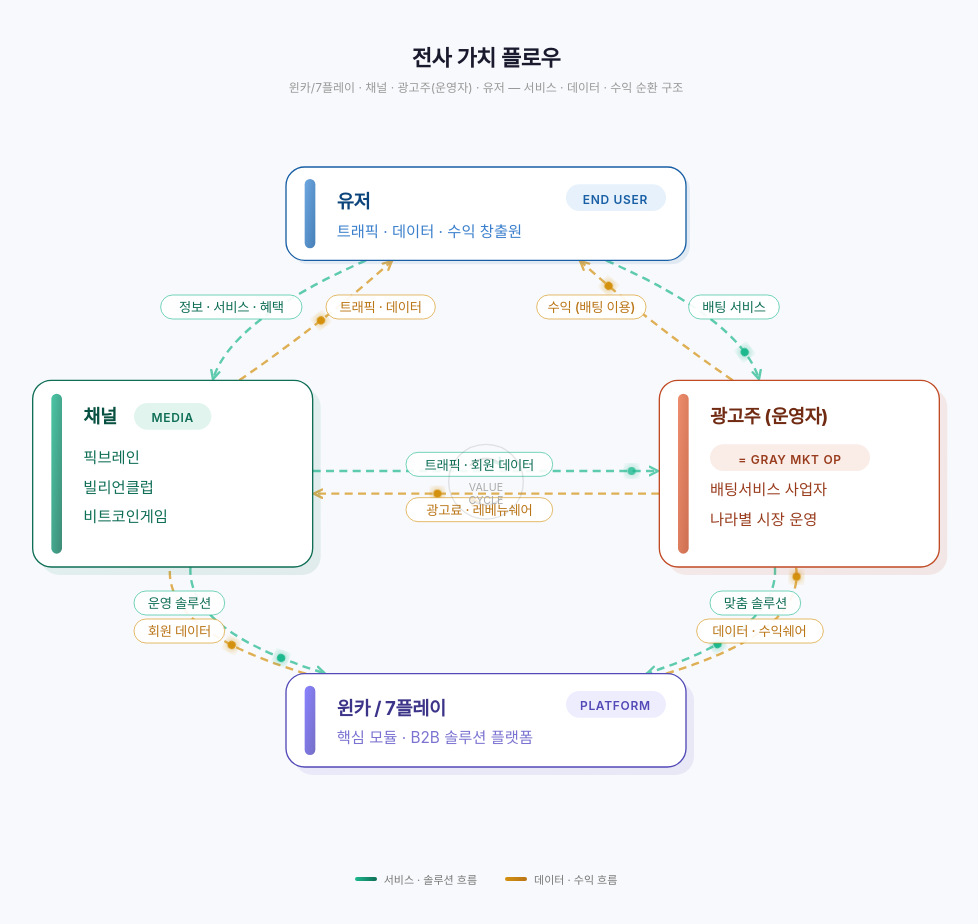
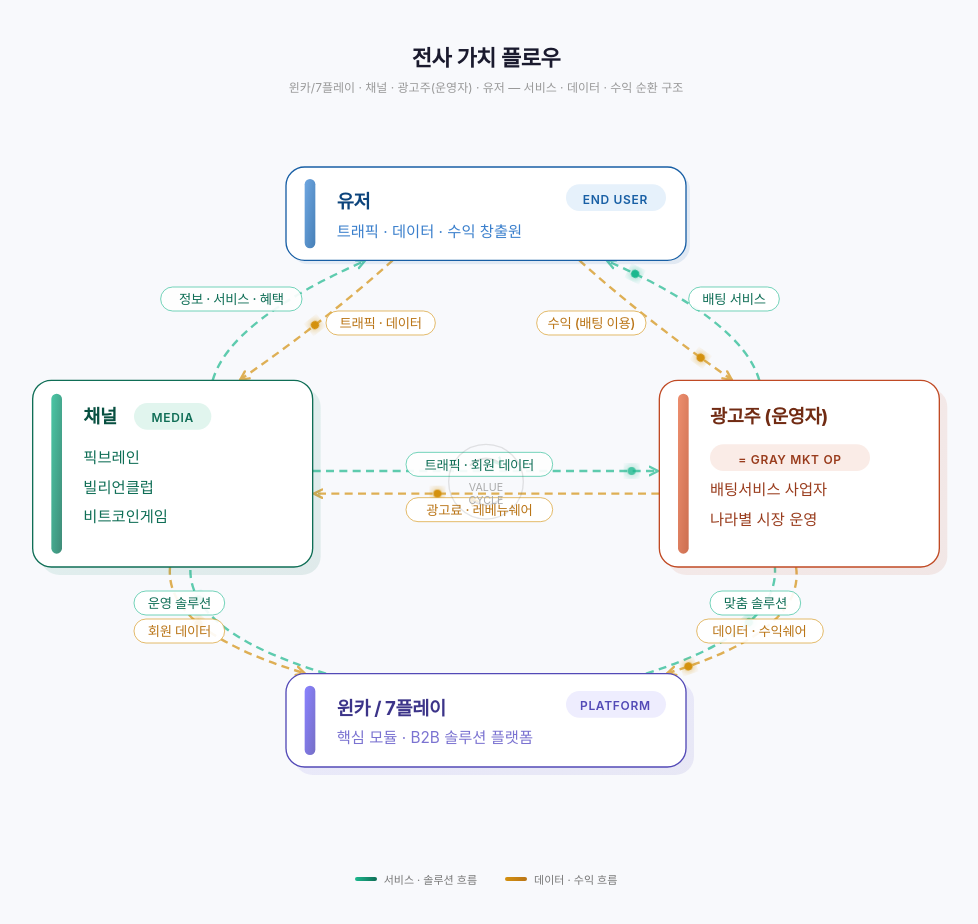
Before and after one commit to ianlee2026/winka-value-flow, a plain HTML site: page index.html in a window 1280 px wide. Shown: the whole page, without its empty margins (154-1132 px from the left). Drawn offline with Linux system fonts and the light colour scheme.

Commit message:
Swap user(top) and winca(bottom) with corrected flow lines

```diff
--- a/index.html
+++ b/index.html
@@ -193,75 +193,81 @@
         <path d="M1 1.5L8 5L1 8.5" fill="none" stroke="#D4910F" stroke-width="2" stroke-linecap="round" stroke-linejoin="round"/>
       </marker>
 
-      <!-- Flow paths (named for particle offset-path) -->
-      <path id="p-wc" d="M 270 100 Q 168 145 155 190" fill="none"/>
-      <path id="p-cw" d="M 175 190 Q 240 145 290 100" fill="none"/>
-      <path id="p-wa" d="M 450 100 Q 552 145 565 190" fill="none"/>
-      <path id="p-aw" d="M 545 190 Q 480 145 430 100" fill="none"/>
-      <path id="p-ca" d="M 230 258 L 490 258" fill="none"/>
-      <path id="p-ac" d="M 490 275 L 230 275" fill="none"/>
-      <path id="p-cu" d="M 140 320 Q 125 375 240 410" fill="none"/>
-      <path id="p-uc" d="M 225 410 Q 108 375 125 320" fill="none"/>
-      <path id="p-au" d="M 575 320 Q 590 375 480 410" fill="none"/>
-      <path id="p-ua" d="M 495 410 Q 610 375 590 320" fill="none"/>
     </defs>
 
     <!-- ===== FLOW LINES ===== -->
-    <!-- Green = service/solution flow -->
-    <path d="M 270 100 Q 168 145 155 190" fill="none" stroke="#1DB88E" stroke-width="1.8" class="flow-line" marker-end="url(#arrG)" opacity="0.7"/>
-    <path d="M 450 100 Q 552 145 565 190" fill="none" stroke="#1DB88E" stroke-width="1.8" class="flow-line" marker-end="url(#arrG)" opacity="0.7"/>
+    <!--
+      Layout: 유저(top, y=30-100) / 채널(left, y=190-330) / 광고주(right, y=190-330) / 윈카(bottom, y=410-480)
+      Green = service/solution provided (green arrow tip = receiver)
+      Amber = data/revenue returned (amber arrow tip = receiver)
+    -->
+
+    <!-- 채널 → 유저(top): 정보·서비스·혜택 (green, upward-left) -->
+    <path d="M 155 190 Q 168 145 270 100" fill="none" stroke="#1DB88E" stroke-width="1.8" class="flow-line" marker-end="url(#arrG)" opacity="0.7"/>
+    <!-- 유저(top) → 채널: 트래픽·데이터 (amber, downward-left) -->
+    <path d="M 290 100 Q 240 145 175 190" fill="none" stroke="#D4910F" stroke-width="1.8" class="flow-line" marker-end="url(#arrA)" opacity="0.7"/>
+
+    <!-- 광고주 → 유저(top): 배팅서비스 (green, upward-right) -->
+    <path d="M 565 190 Q 552 145 450 100" fill="none" stroke="#1DB88E" stroke-width="1.8" class="flow-line" marker-end="url(#arrG)" opacity="0.7"/>
+    <!-- 유저(top) → 광고주: 수익 (amber, downward-right) -->
+    <path d="M 430 100 Q 480 145 545 190" fill="none" stroke="#D4910F" stroke-width="1.8" class="flow-line" marker-end="url(#arrA)" opacity="0.7"/>
+
+    <!-- 채널 → 광고주: 트래픽·회원데이터 (green, horizontal) -->
     <line x1="230" y1="258" x2="490" y2="258" fill="none" stroke="#1DB88E" stroke-width="1.8" class="flow-line" marker-end="url(#arrG)" opacity="0.7"/>
-    <path d="M 140 320 Q 125 375 240 410" fill="none" stroke="#1DB88E" stroke-width="1.8" class="flow-line" marker-end="url(#arrG)" opacity="0.7"/>
-    <path d="M 575 320 Q 590 375 480 410" fill="none" stroke="#1DB88E" stroke-width="1.8" class="flow-line" marker-end="url(#arrG)" opacity="0.7"/>
+    <!-- 광고주 → 채널: 광고료·레베뉴쉐어 (amber, horizontal) -->
+    <line x1="490" y1="275" x2="230" y2="275" fill="none" stroke="#D4910F" stroke-width="1.8" class="flow-line-rev" marker-end="url(#arrA)" opacity="0.7"/>
 
-    <!-- Amber = data/revenue flow -->
-    <path d="M 175 190 Q 240 145 290 100" fill="none" stroke="#D4910F" stroke-width="1.8" class="flow-line-rev" marker-end="url(#arrA)" opacity="0.7"/>
-    <path d="M 545 190 Q 480 145 430 100" fill="none" stroke="#D4910F" stroke-width="1.8" class="flow-line-rev" marker-end="url(#arrA)" opacity="0.7"/>
-    <line x1="490" y1="275" x2="230" y2="275" fill="none" stroke="#D4910F" stroke-width="1.8" class="flow-line-rev" marker-end="url(#arrA)" opacity="0.7"/>
-    <path d="M 225 410 Q 108 375 125 320" fill="none" stroke="#D4910F" stroke-width="1.8" class="flow-line-rev" marker-end="url(#arrA)" opacity="0.7"/>
-    <path d="M 495 410 Q 610 375 590 320" fill="none" stroke="#D4910F" stroke-width="1.8" class="flow-line-rev" marker-end="url(#arrA)" opacity="0.7"/>
+    <!-- 윈카(bottom) → 채널: 운영솔루션 (green, upward-left) -->
+    <path d="M 240 410 Q 125 375 140 320" fill="none" stroke="#1DB88E" stroke-width="1.8" class="flow-line" marker-end="url(#arrG)" opacity="0.7"/>
+    <!-- 채널 → 윈카(bottom): 회원데이터 (amber, downward-left) -->
+    <path d="M 125 320 Q 108 375 225 410" fill="none" stroke="#D4910F" stroke-width="1.8" class="flow-line" marker-end="url(#arrA)" opacity="0.7"/>
+
+    <!-- 윈카(bottom) → 광고주: 맞춤솔루션 (green, upward-right) -->
+    <path d="M 480 410 Q 590 375 575 320" fill="none" stroke="#1DB88E" stroke-width="1.8" class="flow-line" marker-end="url(#arrG)" opacity="0.7"/>
+    <!-- 광고주 → 윈카(bottom): 데이터·수익쉐어 (amber, downward-right) -->
+    <path d="M 590 320 Q 610 375 495 410" fill="none" stroke="#D4910F" stroke-width="1.8" class="flow-line" marker-end="url(#arrA)" opacity="0.7"/>
 
     <!-- ===== FLOWING PARTICLES ===== -->
-    <!-- Green particles -->
-    <circle r="3" fill="#1DB88E" filter="url(#glowGreen)" class="particle" style="offset-path:path('M 270 100 Q 168 145 155 190')"/>
-    <circle r="3" fill="#1DB88E" filter="url(#glowGreen)" class="particle" style="offset-path:path('M 450 100 Q 552 145 565 190'); animation-delay:0.4s"/>
+    <!-- Green particles (service flow) -->
+    <circle r="3" fill="#1DB88E" filter="url(#glowGreen)" class="particle" style="offset-path:path('M 155 190 Q 168 145 270 100')"/>
+    <circle r="3" fill="#1DB88E" filter="url(#glowGreen)" class="particle" style="offset-path:path('M 565 190 Q 552 145 450 100'); animation-delay:0.4s"/>
     <circle r="3" fill="#1DB88E" filter="url(#glowGreen)" class="particle" style="offset-path:path('M 230 258 L 490 258'); animation-delay:0.2s"/>
-    <circle r="3" fill="#1DB88E" filter="url(#glowGreen)" class="particle" style="offset-path:path('M 140 320 Q 125 375 240 410'); animation-delay:0.6s"/>
-    <circle r="3" fill="#1DB88E" filter="url(#glowGreen)" class="particle" style="offset-path:path('M 575 320 Q 590 375 480 410'); animation-delay:1.0s"/>
+    <circle r="3" fill="#1DB88E" filter="url(#glowGreen)" class="particle" style="offset-path:path('M 240 410 Q 125 375 140 320'); animation-delay:0.6s"/>
+    <circle r="3" fill="#1DB88E" filter="url(#glowGreen)" class="particle" style="offset-path:path('M 480 410 Q 590 375 575 320'); animation-delay:1.0s"/>
 
-    <!-- Amber particles -->
-    <circle r="3" fill="#D4910F" filter="url(#glowAmber)" class="particle" style="offset-path:path('M 175 190 Q 240 145 290 100'); animation-delay:1.2s"/>
-    <circle r="3" fill="#D4910F" filter="url(#glowAmber)" class="particle" style="offset-path:path('M 545 190 Q 480 145 430 100'); animation-delay:0.5s"/>
+    <!-- Amber particles (data/revenue flow) -->
+    <circle r="3" fill="#D4910F" filter="url(#glowAmber)" class="particle" style="offset-path:path('M 290 100 Q 240 145 175 190'); animation-delay:1.2s"/>
+    <circle r="3" fill="#D4910F" filter="url(#glowAmber)" class="particle" style="offset-path:path('M 430 100 Q 480 145 545 190'); animation-delay:0.5s"/>
     <circle r="3" fill="#D4910F" filter="url(#glowAmber)" class="particle" style="offset-path:path('M 490 275 L 230 275'); animation-delay:0.9s"/>
-    <circle r="3" fill="#D4910F" filter="url(#glowAmber)" class="particle" style="offset-path:path('M 225 410 Q 108 375 125 320'); animation-delay:1.5s"/>
-    <circle r="3" fill="#D4910F" filter="url(#glowAmber)" class="particle" style="offset-path:path('M 495 410 Q 610 375 590 320'); animation-delay:0.3s"/>
+    <circle r="3" fill="#D4910F" filter="url(#glowAmber)" class="particle" style="offset-path:path('M 125 320 Q 108 375 225 410'); animation-delay:1.5s"/>
+    <circle r="3" fill="#D4910F" filter="url(#glowAmber)" class="particle" style="offset-path:path('M 590 320 Q 610 375 495 410'); animation-delay:0.3s"/>
 
     <!-- ===== LABELS on lines ===== -->
-    <!-- 유저 ↔ 채널 (top-left) -->
-    <rect x="116" y="126" width="106" height="18" rx="9" fill="#fff" stroke="#1DB88E" stroke-width="0.5" class="label-bg"/>
-    <text x="169" y="139" text-anchor="middle" class="label-text" fill="#0F6E56">정보 · 서비스 · 혜택</text>
-    <rect x="240" y="126" width="82" height="18" rx="9" fill="#fff" stroke="#D4910F" stroke-width="0.5" class="label-bg"/>
-    <text x="281" y="139" text-anchor="middle" class="label-text" fill="#BA7517">트래픽 · 데이터</text>
+    <!-- 채널 ↔ 유저 (top-left diagonal) -->
+    <rect x="116" y="120" width="106" height="18" rx="9" fill="#fff" stroke="#1DB88E" stroke-width="0.5" class="label-bg"/>
+    <text x="169" y="133" text-anchor="middle" class="label-text" fill="#0F6E56">정보 · 서비스 · 혜택</text>
+    <rect x="240" y="138" width="82" height="18" rx="9" fill="#fff" stroke="#D4910F" stroke-width="0.5" class="label-bg"/>
+    <text x="281" y="151" text-anchor="middle" class="label-text" fill="#BA7517">트래픽 · 데이터</text>
 
-    <!-- 유저 ↔ 광고주 (top-right) -->
-    <rect x="512" y="126" width="68" height="18" rx="9" fill="#fff" stroke="#1DB88E" stroke-width="0.5" class="label-bg"/>
-    <text x="546" y="139" text-anchor="middle" class="label-text" fill="#0F6E56">배팅 서비스</text>
-    <rect x="398" y="126" width="82" height="18" rx="9" fill="#fff" stroke="#D4910F" stroke-width="0.5" class="label-bg"/>
-    <text x="439" y="139" text-anchor="middle" class="label-text" fill="#BA7517">수익 (배팅 이용)</text>
+    <!-- 광고주 ↔ 유저 (top-right diagonal) -->
+    <rect x="512" y="120" width="68" height="18" rx="9" fill="#fff" stroke="#1DB88E" stroke-width="0.5" class="label-bg"/>
+    <text x="546" y="133" text-anchor="middle" class="label-text" fill="#0F6E56">배팅 서비스</text>
+    <rect x="398" y="138" width="82" height="18" rx="9" fill="#fff" stroke="#D4910F" stroke-width="0.5" class="label-bg"/>
+    <text x="439" y="151" text-anchor="middle" class="label-text" fill="#BA7517">수익 (배팅 이용)</text>
 
-    <!-- 채널 ↔ 광고주 -->
+    <!-- 채널 ↔ 광고주 (horizontal middle) -->
     <rect x="300" y="244" width="110" height="18" rx="9" fill="#fff" stroke="#1DB88E" stroke-width="0.5" class="label-bg"/>
     <text x="355" y="257" text-anchor="middle" class="label-text" fill="#0F6E56">트래픽 · 회원 데이터</text>
     <rect x="300" y="278" width="110" height="18" rx="9" fill="#fff" stroke="#D4910F" stroke-width="0.5" class="label-bg"/>
     <text x="355" y="291" text-anchor="middle" class="label-text" fill="#BA7517">광고료 · 레베뉴쉐어</text>
 
-    <!-- 채널 ↔ 윈카 (bottom-left) -->
+    <!-- 윈카 ↔ 채널 (bottom-left diagonal) -->
     <rect x="96" y="348" width="68" height="18" rx="9" fill="#fff" stroke="#1DB88E" stroke-width="0.5" class="label-bg"/>
     <text x="130" y="361" text-anchor="middle" class="label-text" fill="#0F6E56">운영 솔루션</text>
     <rect x="96" y="369" width="68" height="18" rx="9" fill="#fff" stroke="#D4910F" stroke-width="0.5" class="label-bg"/>
     <text x="130" y="382" text-anchor="middle" class="label-text" fill="#BA7517">회원 데이터</text>
 
-    <!-- 광고주 ↔ 윈카 (bottom-right) -->
+    <!-- 윈카 ↔ 광고주 (bottom-right diagonal) -->
     <rect x="528" y="348" width="68" height="18" rx="9" fill="#fff" stroke="#1DB88E" stroke-width="0.5" class="label-bg"/>
     <text x="562" y="361" text-anchor="middle" class="label-text" fill="#0F6E56">맞춤 솔루션</text>
     <rect x="518" y="369" width="95" height="18" rx="9" fill="#fff" stroke="#D4910F" stroke-width="0.5" class="label-bg"/>
```
